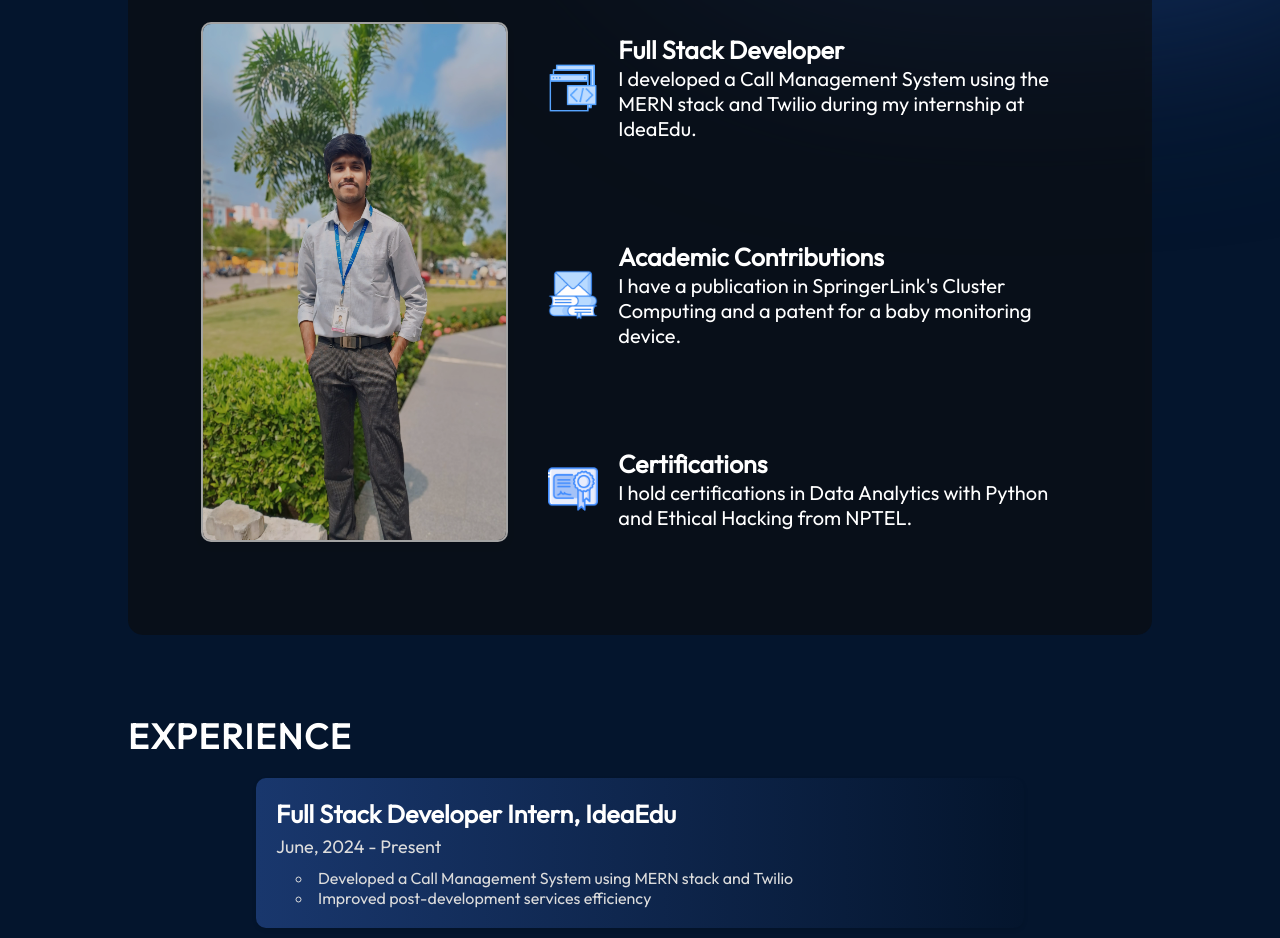
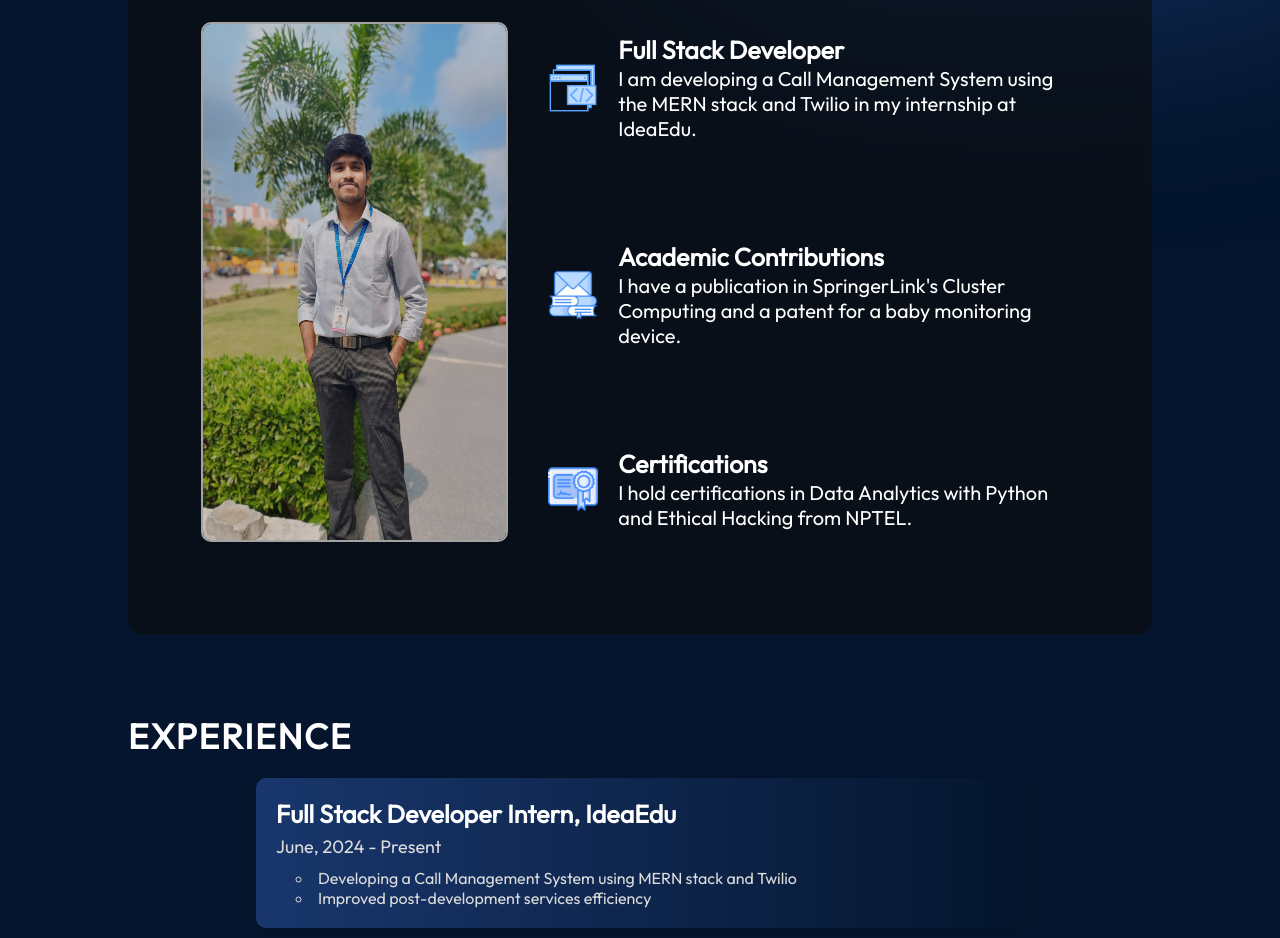
Before and after one commit to Suryavenuneelam/portfolio, a React (Vite) app: page / in a window 1280 px wide. Shown: the part 1012-1950 px from the top of the page. Built offline with nearby package versions, Linux system fonts and the light colour scheme.

Commit message:
Updated text in About

```diff
--- a/src/components/About/About.jsx
+++ b/src/components/About/About.jsx
@@ -24,7 +24,7 @@ export const About = () => {
             <div className={styles.aboutItemText}>
               <h3>Full Stack Developer</h3>
               <p>
-                I developed a Call Management System using the MERN stack and Twilio during my internship at IdeaEdu.
+                I am developing a Call Management System using the MERN stack and Twilio in my internship at IdeaEdu.
               </p>
             </div>
           </li>
--- a/src/data/history.json
+++ b/src/data/history.json
@@ -5,7 +5,7 @@
     "startDate": "June, 2024",
     "endDate": "Present",
     "experiences": [
-      "Developed a Call Management System using MERN stack and Twilio",
+      "Developing a Call Management System using MERN stack and Twilio",
       "Improved post-development services efficiency"
     ],
     "imageSrc": "history/ideaedu.png"
```
